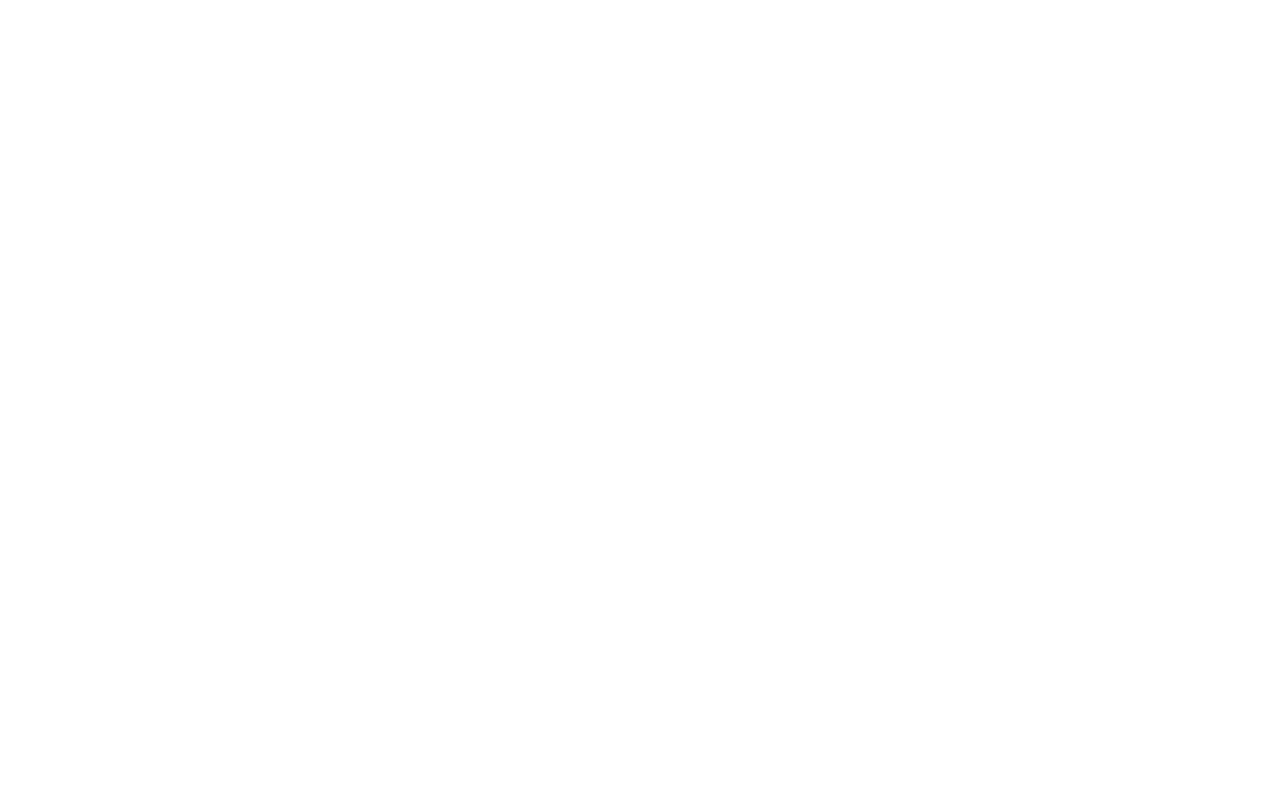
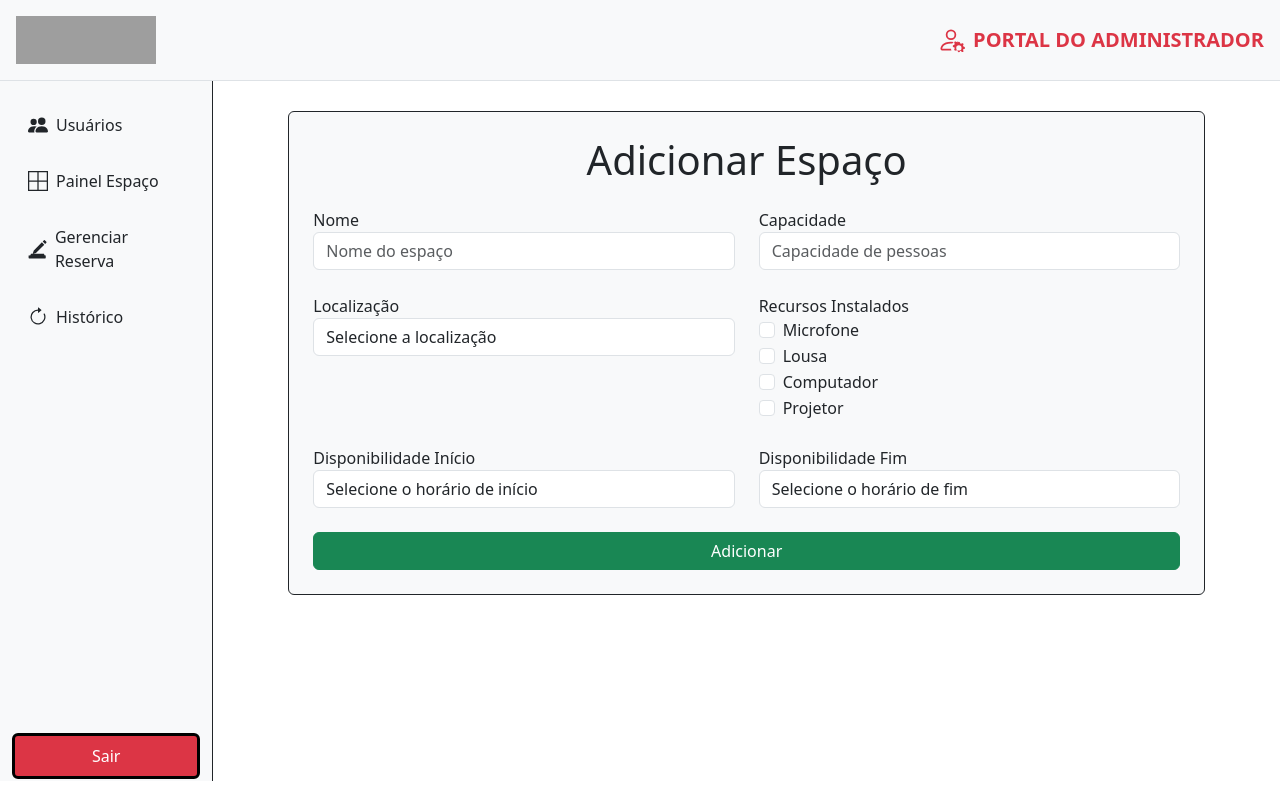
Before and after one commit to wellingtonjoaq/HACKATHON---2-, a React (Vite) app in the folder Painel/: page /painelespaco/criar in a window 1280 px wide. Before the commit this address led to /espacos. Built offline with nearby package versions, Linux system fonts and the light colour scheme; grey boxes are pictures that could not be loaded; the HTML template or start-up script is replaced by a standard one.

Commit message:
Painel Espaço finalizado front

```diff
--- a/Painel/jsonserver/db.json
+++ b/Painel/jsonserver/db.json
@@ -25,27 +25,43 @@
   "espaco": [
     {
       "nome": "Auditório",
-      "capacidade": "45",
+      "capacidade": "255",
       "localizado": "Térreo",
+      "disponibilidadeInicio": "19:00 PM",
+      "disponibilidadeFim": "22:25 PM",
+      "recursosInstalados": [
+        "Microfone",
+        "Lousa",
+        "Computador",
+        "Projetor"
+      ],
       "id": 1
-    },
-    {
-      "nome": "Biblioteca",
-      "capacidade": "60",
-      "localizado": "Térreo",
-      "id": 2
     },
     {
       "nome": "Sala 15",
       "capacidade": "40",
       "localizado": "2ª Andar",
-      "id": 3
+      "disponibilidadeInicio": "20:55 PM",
+      "disponibilidadeFim": "22:25 PM",
+      "recursosInstalados": [
+        "Lousa",
+        "Projetor"
+      ],
+      "id": 2
     },
     {
       "nome": "Sala 20",
       "capacidade": "40",
       "localizado": "3ª Andar",
-      "id": 4
+      "disponibilidadeInicio": "19:00 PM",
+      "disponibilidadeFim": "22:25 PM",
+      "recursosInstalados": [
+        "Microfone",
+        "Lousa",
+        "Computador",
+        "Projetor"
+      ],
+      "id": 3
     }
   ]
 }
--- a/Painel/src/pages/PainelEspaco/Gerenciar/index.tsx
+++ b/Painel/src/pages/PainelEspaco/Gerenciar/index.tsx
@@ -6,9 +6,7 @@
 import { Loading } from "../../../components/Loading";
 import { LayoutDashboard } from "../../../components/AdminDashboard";
 
-// Definindo a interface para os dados do espaço
 interface IEspacos {
-    id?: number;
     nome: string;
     capacidade: string;
     localizado: string;
@@ -31,15 +29,14 @@
 
     const recursos = ["Microfone", "Lousa", "Computador", "Projetor"];
 
-    // Função que altera os recursos instalados com base na seleção
+    const [isEdit, setIsEdit] = useState<boolean>(false);
+
     const handleRecursoChange = (e: React.ChangeEvent<HTMLInputElement>) => {
         const { value, checked } = e.target;
         setRecursosInstalados((prevRecursos) => {
             if (checked) {
-                // Adiciona o recurso à lista se selecionado
                 return [...prevRecursos, value];
             } else {
-                // Remove o recurso da lista se desmarcado
                 return prevRecursos.filter((recurso) => recurso !== value);
             }
         });
@@ -53,7 +50,6 @@
             return;
         }
 
-        // Criando o objeto de dados do espaço com base na interface IEspacos
         const espacoData: IEspacos = {
             nome,
             capacidade,
@@ -89,8 +85,8 @@
             navigate("/");
         }
 
-        if (!validaPermissao(["admin", "professor"], token?.user.permissoes)) {
-            navigate("/espacos");
+        if (!validaPermissao(["admin", "professor"], token?.user.papel)) {
+            navigate("/painelespaco/criar");
         }
     }, [navigate]);
 
@@ -98,35 +94,15 @@
         <>
             <Loading visible={loading} />
             <LayoutDashboard>
-                <div className="d-flex flex-column flex-md-row justify-content-between align-items-center p-3 bg-light border">
-                    <div className="d-flex flex-column align-items-center mb-3 mb-md-0">
-                        <h1 className="h2 mt-2">Adicionar Espaço</h1>
-                    </div>
-                    <div className="d-flex flex-column flex-md-row align-items-center ms-auto">
-                        <button
-                            type="button"
-                            className="btn btn-secondary"
-                            onClick={() => navigate("/painelespaco")}
+
+            <div className="p-4 rounded border border-dark"
               style={{
-                                padding: "10px 20px",
-                                fontSize: "17px",
-                                borderRadius: "5px",
+                  backgroundColor: "#f8f9fa",
+                  margin: "30px auto",
+                  maxWidth: "90%",
               }}
             >
-                            Voltar
-                        </button>
-                    </div>
-                </div>
-
-                <div
-                    style={{
-                        padding: "30px",
-                        backgroundColor: "#f8f9fa",
-                        marginRight: "10px",
-                        marginTop: "30px",
-                        height: "auto",
-                    }}
-                >
+              <h1 className="mb-4 text-center">{isEdit ? "Editar Espaço" : "Adicionar Espaço"}</h1>
               <form onSubmit={handleSubmit}>
                   <div className="row">
                       <div className="col-12 col-md-6 mb-4">
@@ -147,12 +123,18 @@
                           <div className="form-group">
                               <label htmlFor="capacidade">Capacidade</label>
                               <input
-                                        type="text"
+                                  type="number"
                                   id="capacidade"
                                   className="form-control"
                                   placeholder="Capacidade de pessoas"
                                   value={capacidade}
-                                        onChange={(e) => setCapacidade(e.target.value)}
+                                  onChange={(e) => {
+                                      const valor = e.target.value;
+                                      if (!isNaN(Number(valor)) && Number(valor) >= 0) {
+                                          setCapacidade(valor);
+                                      }
+                                  }}
+                                  min="0"
                               />
                           </div>
                       </div>
@@ -174,44 +156,6 @@
                           </div>
                       </div>
 
-                            {/* Disponibilidade */}
-                            <div className="col-12 col-md-6 mb-4">
-                                <div className="form-group">
-                                    <label htmlFor="disponibilidadeInicio">Disponibilidade Início</label>
-                                    <select
-                                        id="disponibilidadeInicio"
-                                        className="form-control"
-                                        value={disponibilidadeInicio}
-                                        onChange={(e) => setDisponibilidadeInicio(e.target.value)}
-                                    >
-                                        <option value="">Selecione o horário de início</option>
-                                        <option value="08:00">08:00</option>
-                                        <option value="10:00">10:00</option>
-                                        <option value="14:00">14:00</option>
-                                        <option value="16:00">16:00</option>
-                                    </select>
-                                </div>
-                            </div>
-
-                            <div className="col-12 col-md-6 mb-4">
-                                <div className="form-group">
-                                    <label htmlFor="disponibilidadeFim">Disponibilidade Fim</label>
-                                    <select
-                                        id="disponibilidadeFim"
-                                        className="form-control"
-                                        value={disponibilidadeFim}
-                                        onChange={(e) => setDisponibilidadeFim(e.target.value)}
-                                    >
-                                        <option value="">Selecione o horário de fim</option>
-                                        <option value="10:00">10:00</option>
-                                        <option value="12:00">12:00</option>
-                                        <option value="18:00">18:00</option>
-                                        <option value="20:00">20:00</option>
-                                    </select>
-                                </div>
-                            </div>
-
-                            {/* Recursos Instalados com checkbox */}
                       <div className="col-12 col-md-6 mb-4">
                           <div className="form-group">
                               <label htmlFor="recursosInstalados">Recursos Instalados</label>
@@ -235,15 +179,51 @@
                           </div>
                       </div>
 
-                            {/* Exibindo erros */}
+                      <div className="col-12 col-md-6 mb-4">
+                          <div className="form-group">
+                              <label htmlFor="disponibilidadeInicio">Disponibilidade Início</label>
+                              <select
+                                  id="disponibilidadeInicio"
+                                  className="form-control"
+                                  value={disponibilidadeInicio}
+                                  onChange={(e) => setDisponibilidadeInicio(e.target.value)}
+                              >
+                                  <option value="">Selecione o horário de início</option>
+                                  <option value="19:00 PM">19:00 PM</option>
+                                  <option value="19:45 PM">19:45 PM</option>
+                                  <option value="20:55 PM">20:55 PM</option>
+                                  <option value="21:40 PM">21:40 PM</option>
+                              </select>
+                          </div>
+                      </div>
+
+                      <div className="col-12 col-md-6 mb-4">
+                          <div className="form-group">
+                              <label htmlFor="disponibilidadeFim">Disponibilidade Fim</label>
+                              <select
+                                  id="disponibilidadeFim"
+                                  className="form-control"
+                                  value={disponibilidadeFim}
+                                  onChange={(e) => setDisponibilidadeFim(e.target.value)}
+                              >
+                                  <option value="">Selecione o horário de fim</option>
+                                  <option value="19:45 PM">19:45 PM</option>
+                                  <option value="20:40 PM">20:40 PM</option>
+                                  <option value="21:40 PM">21:40 PM</option>
+                                  <option value="22:25 PM">22:25 PM</option>
+                              </select>
+                          </div>
+                      </div>
+
                       {error && <div className="alert alert-danger">{error}</div>}
 
                       <div className="col-12 text-center">
-                                <button type="submit" className="btn btn-primary">Adicionar Espaço</button>
+                          <button type="submit" className="btn btn-success w-100">Adicionar</button>
                       </div>
                   </div>
               </form>
           </div>
+
             </LayoutDashboard>
         </>
     );
--- a/Painel/src/pages/PainelEspaco/index.tsx
+++ b/Painel/src/pages/PainelEspaco/index.tsx
@@ -22,7 +22,7 @@
 
     const espacosFiltrados = dadosEspacos.filter((espaco) => {
         if (!filtro) return true;
-        return espaco.nome.toLowerCase().includes(filtro.toLowerCase());
+        return espaco.localizado.toLowerCase().includes(filtro.toLowerCase());
     });
 
     const excluirEspaco = (id: number) => {
@@ -51,7 +51,7 @@
         }
 
         if (!validaPermissao(["admin", "professor"], token?.user.papel)) {
-            navigate("/espacos");
+            navigate("/painelespaco");
         }
 
         setLoading(true);
@@ -94,13 +94,13 @@
                             </button>
                             <ul className="dropdown-menu" aria-labelledby="dropdownFiltro" style={{ textAlign: "center", width: "200px" }}>
                                 <li>
-                                    <button className="dropdown-item" onClick={() => setFiltro("localização")}>Térreo</button>
+                                    <button className="dropdown-item" onClick={() => setFiltro("Térreo")}>Térreo</button>
                                 </li>
                                 <li>
-                                    <button className="dropdown-item" onClick={() => setFiltro("localização")}>2ª Andar</button>
+                                    <button className="dropdown-item" onClick={() => setFiltro("2ª Andar")}>2ª Andar</button>
                                 </li>
                                 <li>
-                                    <button className="dropdown-item" onClick={() => setFiltro("localização")}>3ª Andar</button>
+                                    <button className="dropdown-item" onClick={() => setFiltro("3ª Andar")}>3ª Andar</button>
                                 </li>
                                 <li>
                                     <button className="dropdown-item" onClick={() => setFiltro("")}>Todos</button>
```
Also changed, not shown: Painel/src/pages/Usuarios/Gerenciar/index.tsx (+12 -3 lines). Lines whose indentation alone changed are shown as unchanged.
